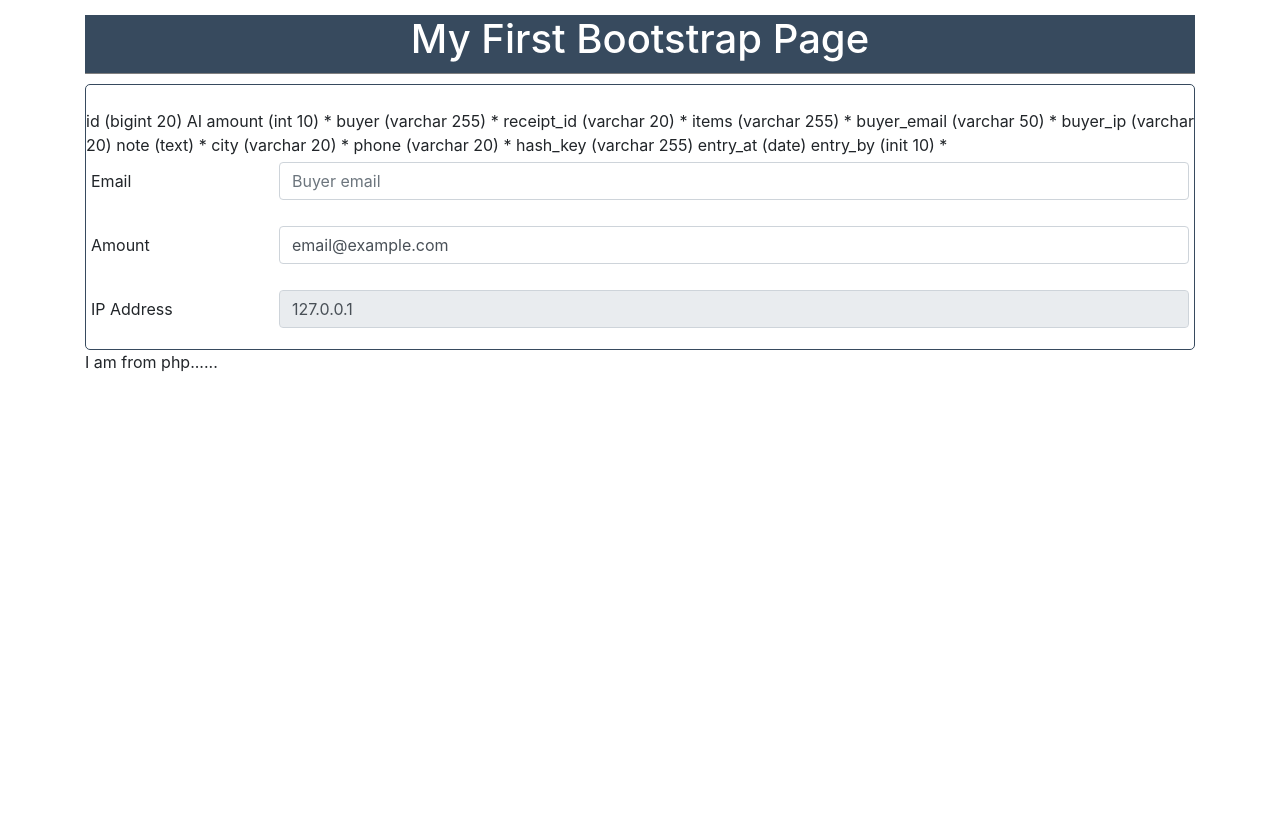
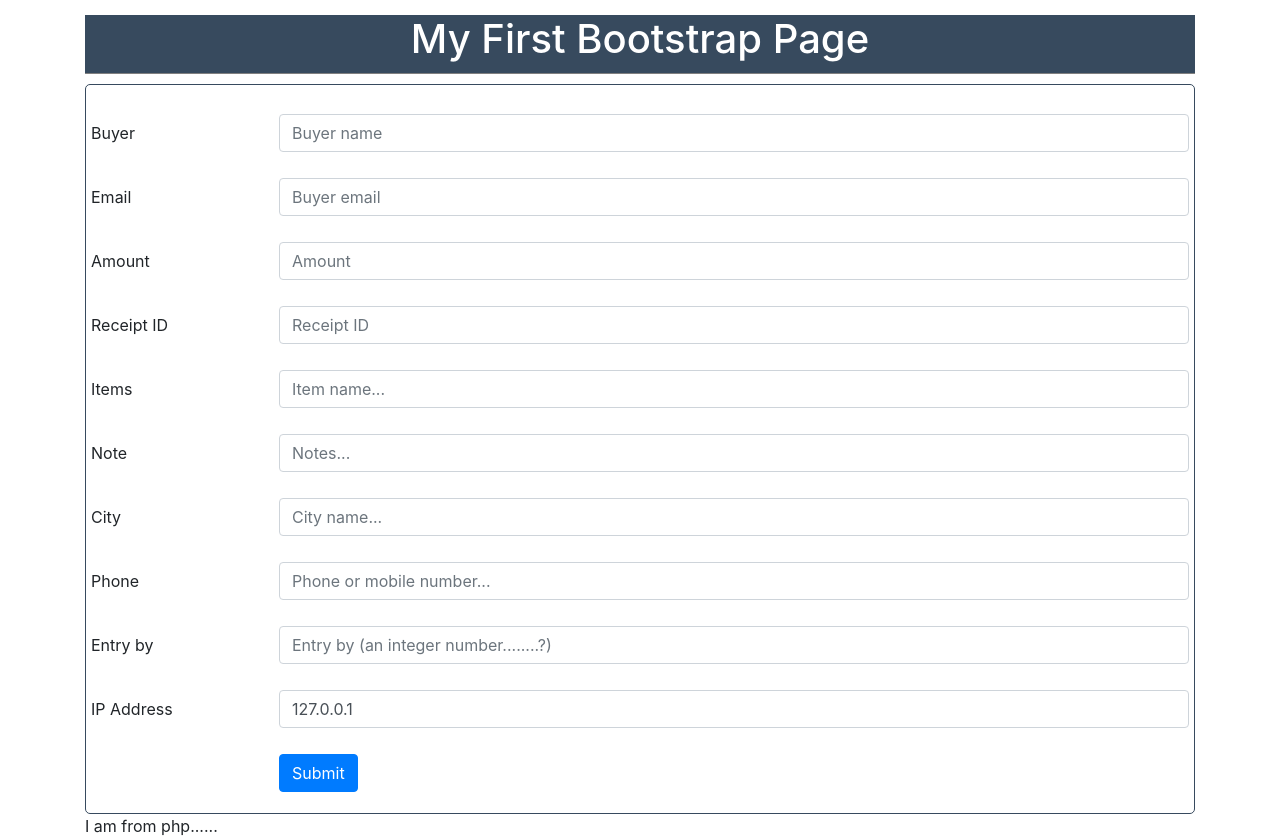
Before and after one commit to atiqsu/custom_mvc, a PHP site: page /add in a window 1280 px wide. Before the commit the page ends 372 px from the top, so only its background shows below. Run offline with PHP 8.4, Linux system fonts and the light colour scheme.

Commit message:
#form design completed.

```diff
--- a/Views/index/add.php
+++ b/Views/index/add.php
@@ -39,6 +39,25 @@
     <script src="https://cdnjs.cloudflare.com/ajax/libs/popper.js/1.14.7/umd/popper.min.js"></script>
     <script src="https://maxcdn.bootstrapcdn.com/bootstrap/4.3.1/js/bootstrap.min.js"></script>
 
+    <script>
+
+        let clientIp = '';
+
+        function getIp(json) {
+
+            clientIp = json.ip;
+
+            setTimeout(function (ev) {
+
+                //setIpAddress('ip_address');
+
+            }, 1500);
+        }
+
+    </script>
+
+    <script type="application/javascript" src="https://json.geoiplookup.io/api?callback=getIp"></script>
+
     <style>
 
         .hdr {
@@ -61,6 +80,7 @@
         }
 
     </style>
+
 </head>
 <body>
 
@@ -73,46 +93,123 @@
 
         <br/>
 
+        <!--
         id (bigint 20) AI
+        buyer (varchar 255) *
+        buyer_email (varchar 50) *
         amount (int 10) *
-        buyer (varchar 255) *
         receipt_id (varchar 20) *
         items (varchar 255) *
-        buyer_email (varchar 50) *
-        buyer_ip (varchar 20)
+
+
         note (text) *
+
         city (varchar 20) *
         phone (varchar 20) *
+        entry_by (init 10) *
+
+
         hash_key (varchar 255)
         entry_at (date)
-        entry_by (init 10) *
+        buyer_ip (varchar 20)  -->
 
+
+        <div class="form-group row">
+            <label for="buyer_name" class="col-sm-2 col-form-label">Buyer</label>
+            <div class="col-sm-10">
+                <input class="form-control" id="buyer_name" value="" placeholder="Buyer name" maxlength="255">
+            </div>
+        </div>
 
         <div class="form-group row">
             <label for="buyer_email" class="col-sm-2 col-form-label">Email</label>
             <div class="col-sm-10">
-                <input type="email" class="form-control" id="buyer_email" value="" placeholder="Buyer email">
+                <input type="email" class="form-control" id="buyer_email" value="" placeholder="Buyer email" maxlength="50">
             </div>
         </div>
 
         <div class="form-group row">
-            <label for="staticEmail" class="col-sm-2 col-form-label">Amount</label>
+            <label for="buy_price" class="col-sm-2 col-form-label">Amount</label>
             <div class="col-sm-10">
-                <input type="text" class="form-control" id="staticEmail" value="email@example.com">
+                <input type="number" class="form-control" id="buy_price" value="" placeholder="Amount" min="0" max="9999999999">
+            </div>
+        </div>
+
+
+        <div class="form-group row">
+            <label for="receipt_id" class="col-sm-2 col-form-label">Receipt ID</label>
+            <div class="col-sm-10">
+                <input class="form-control" id="receipt_id" value="" placeholder="Receipt ID" maxlength="20">
+            </div>
+        </div>
+
+        <div class="form-group row">
+            <label for="items_name" class="col-sm-2 col-form-label">Items</label>
+            <div class="col-sm-10">
+                <input class="form-control" id="items_name" value="" placeholder="Item name..." maxlength="255" />
+            </div>
+        </div>
+
+        <div class="form-group row">
+            <label for="items_note" class="col-sm-2 col-form-label">Note</label>
+            <div class="col-sm-10">
+                <input class="form-control" id="items_note" value="" placeholder="Notes..." maxlength="255" />
+            </div>
+        </div>
+
+        <div class="form-group row">
+            <label for="city_name" class="col-sm-2 col-form-label">City</label>
+            <div class="col-sm-10">
+                <input class="form-control" id="city_name" value="" placeholder="City name..." maxlength="20" />
+            </div>
+        </div>
+
+        <div class="form-group row">
+            <label for="phone_no" class="col-sm-2 col-form-label">Phone</label>
+            <div class="col-sm-10">
+                <input class="form-control" id="phone_no" value="" placeholder="Phone or mobile number..." maxlength="20" />
+            </div>
+        </div>
+
+        <div class="form-group row">
+            <label for="entry_by" class="col-sm-2 col-form-label">Entry by</label>
+            <div class="col-sm-10">
+                <input type="number" class="form-control" id="entry_by" value="" placeholder="Entry by (an integer number........?)" min="0" max="9999999999" maxlength="10">
             </div>
         </div>
 
         <div class="form-group row">
             <label for="ip_address" class="col-sm-2 col-form-label">IP Address </label>
             <div class="col-sm-10">
-                <input readonly class="form-control" id="ip_address" value="<?=getUserIpAddress()?>">
+                <input class="form-control" id="ip_address" value="<?=getUserIpAddress()?>">
             </div>
         </div>
+
+        <div class="form-group row">
+            <label for="ip_address" class="col-sm-2 col-form-label">&nbsp; </label>
+            <div class="col-sm-10">
+                <button class="btn btn-primary"> Submit </button>
+            </div>
+        </div>
+
     </form>
 
 
     <div><?php echo 'I am from php......' ?></div>
 </div>
 
+
+<script>
+
+
+    function setIpAddress(elmId) {
+
+        let elm = document.getElementById(elmId);
+
+        elm.value = clientIp;
+        elm.readOnly = true;
+    }
+
+</script>
 </body>
 </html>
```
